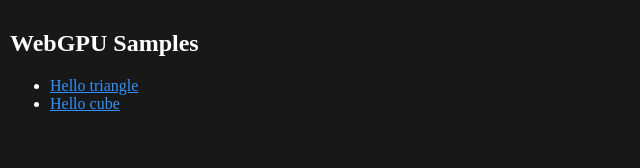
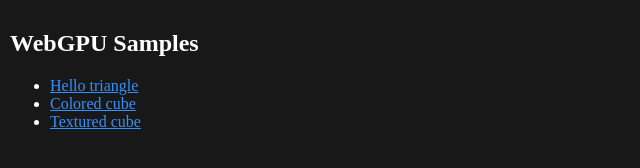
Before and after one commit to ImanolFotia/WasmUI, a plain HTML site: page index.html in a window 1280 px wide. Shown: the whole page, without its empty margins (0-640 px from the left). Drawn offline with Linux system fonts and the light colour scheme.

Commit message:
added new example

```diff
--- a/index.html
+++ b/index.html
@@ -17,7 +17,8 @@
 		<h2>WebGPU Samples</h2>
 		<ul>
 			<li><a href="samples/hello-triangle/">Hello triangle</a></li>
-			<li><a href="samples/hello-cube/">Hello cube</a></li>
+			<li><a href="samples/hello-cube/">Colored cube</a></li>
+			<li><a href="samples/textured-cube/">Textured cube</a></li>
 		</ul>
 		<script type="text/javascript" src="js/main.js"></script>
 	</main>
```
